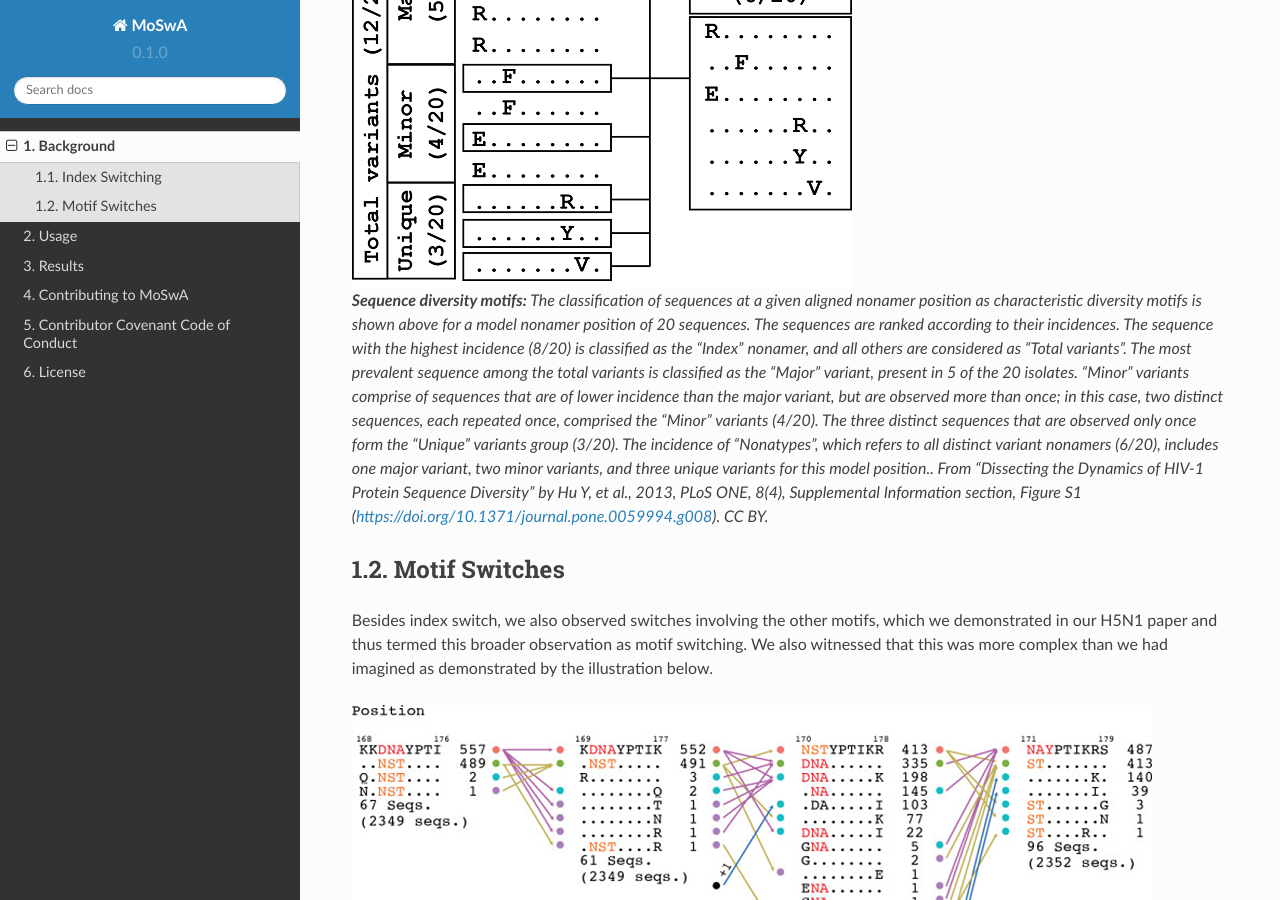
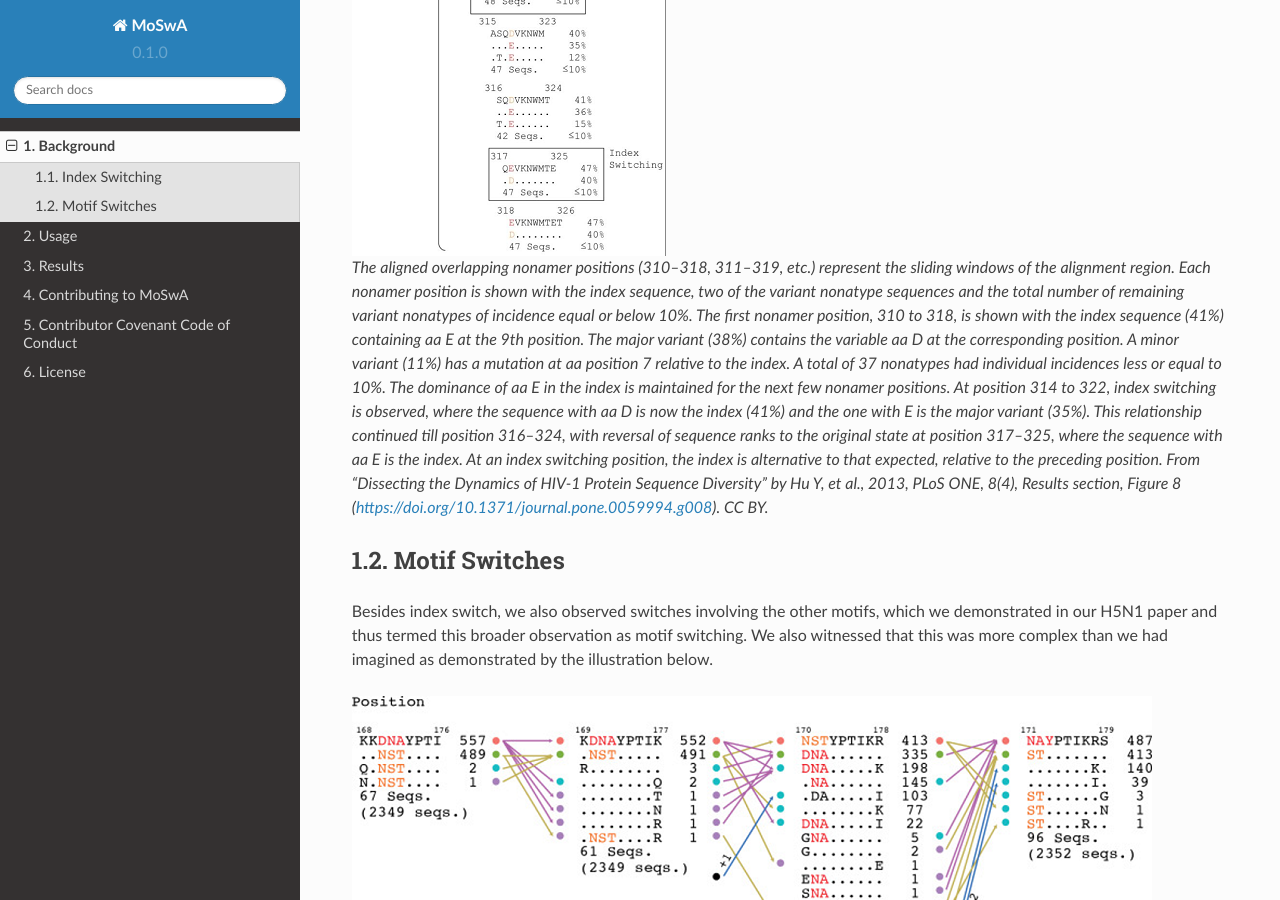
Before and after one commit to macelik/moswamanual, a Sphinx documentation site: the page built from docs/source/background.rst, in a window 1280 px wide and 900 px high, scrolled down 1881 px. Built offline with Sphinx 7.4.7 and the Read the Docs theme 2.0.0, drawn with Linux system fonts in a browser that asks for light colours.

Commit message:
Update background.rst

```diff
--- a/docs/source/background.rst
+++ b/docs/source/background.rst
@@ -34,9 +34,9 @@ The dominance of an index is challenged by its variants, where fitness change of
 changes the incidence of a given k-mer sequence across its overlapping positions, resulting in a sequence rank change, and thus, a motif change,
 such as dominance switch between the major variant and the prevailing index. The figure below illustrates this phenomenon.
 
-.. figure:: figs/hadia-index.png
+.. figure:: figs/indexswitch.png
 
- **Sequence diversity motifs:** The classification of sequences at a given aligned nonamer position as characteristic diversity motifs is shown above for a model nonamer position of 20 sequences. The sequences are ranked according to their incidences. The sequence with the highest incidence (8/20) is classified as the “Index” nonamer, and all others are considered as “Total variants”. The most prevalent sequence among the total variants is classified as the “Major” variant, present in 5 of the 20 isolates. “Minor” variants comprise of sequences that are of lower incidence than the major variant, but are observed more than once; in this case, two distinct sequences, each repeated once, comprised the “Minor” variants (4/20). The three distinct sequences that are observed only once form the “Unique” variants group (3/20). The incidence of “Nonatypes”, which refers to all distinct variant nonamers (6/20), includes one major variant, two minor variants, and three unique variants for this model position.. From "Dissecting the Dynamics of HIV-1 Protein Sequence Diversity" by Hu Y, et al., 2013, PLoS ONE, 8(4), Supplemental Information section, Figure S1 (https://doi.org/10.1371/journal.pone.0059994.g008). CC BY.
+ The aligned overlapping nonamer positions (310–318, 311–319, etc.) represent the sliding windows of the alignment region. Each nonamer position is shown with the index sequence, two of the variant nonatype sequences and the total number of remaining variant nonatypes of incidence equal or below 10%. The first nonamer position, 310 to 318, is shown with the index sequence (41%) containing aa E at the 9th position. The major variant (38%) contains the variable aa D at the corresponding position. A minor variant (11%) has a mutation at aa position 7 relative to the index. A total of 37 nonatypes had individual incidences less or equal to 10%. The dominance of aa E in the index is maintained for the next few nonamer positions. At position 314 to 322, index switching is observed, where the sequence with aa D is now the index (41%) and the one with E is the major variant (35%). This relationship continued till position 316–324, with reversal of sequence ranks to the original state at position 317–325, where the sequence with aa E is the index. At an index switching position, the index is alternative to that expected, relative to the preceding position. From "Dissecting the Dynamics of HIV-1 Protein Sequence Diversity" by Hu Y, et al., 2013, PLoS ONE, 8(4), Results section, Figure 8 (https://doi.org/10.1371/journal.pone.0059994.g008). CC BY.
 
 Motif Switches
 --------------
```
